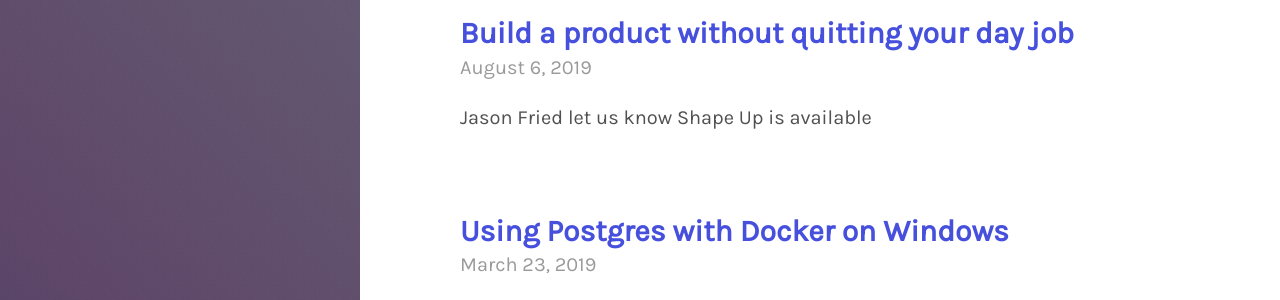
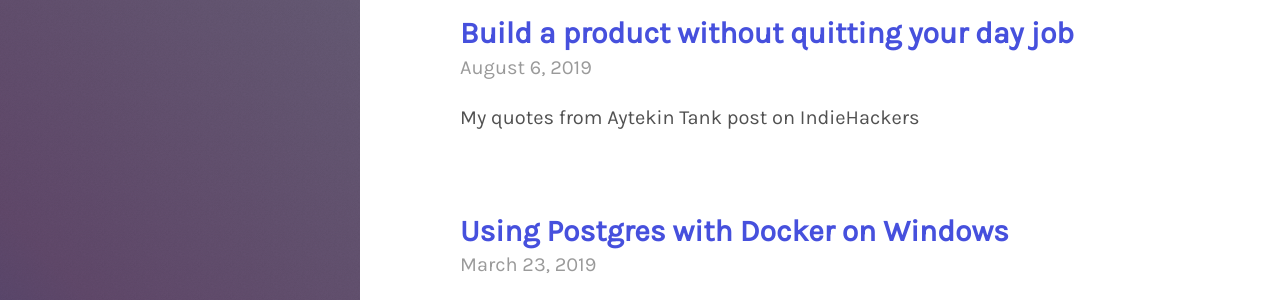
Before and after one commit to kingsor/kingsor.github.io, a Jekyll site: the page built from index.html, in a window 1280 px wide and 1377 px high. Shown: the part 300-600 px from the top of the window. Built offline with Jekyll 4.4.1, drawn with Linux system fonts in a browser that asks for light colours; some web fonts are replaced; the list of posts is cut into pages by our own code.

Commit message:
Fix on previous commit, as always :-|

```diff
--- a/_posts/2019-08-06-build-product-without-quitting-job.md
+++ b/_posts/2019-08-06-build-product-without-quitting-job.md
@@ -1,7 +1,7 @@
 ---
 layout: post
 title: "Build a product without quitting your day job"
-description: "Jason Fried let us know Shape Up is available"
+description: "My quotes from Aytekin Tank post on IndieHackers"
 tags:
 - developer
 - product development
```
